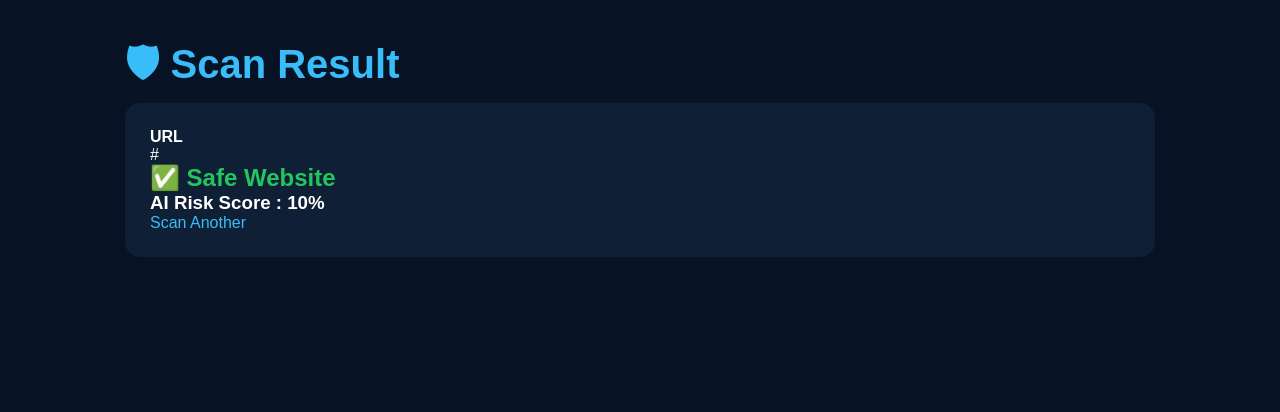
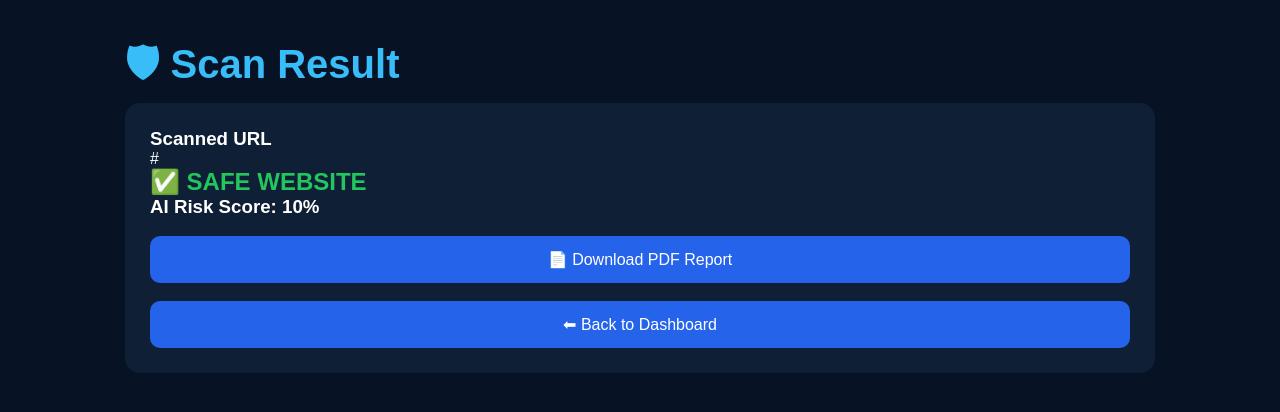
Before and after one commit to Shivani-j-git/PhishShield-AI, a Flask app: template templates/result.html in a window 1280 px wide. Shown: the top 412 px of the page. Run offline with Flask 3, Linux system fonts and the light colour scheme; the template is opened without the code that fills it: most values are stand-ins (such as "Sample title", 1, 10 or a date in 2020).

Commit message:
Update result page title and content formatting

```diff
--- a/templates/result.html
+++ b/templates/result.html
@@ -1,31 +1,42 @@
 <!DOCTYPE html>
 <html>
 <head>
-    <title>Result</title>
+    <title>PhishShield AI - Result</title>
     <link rel="stylesheet" href="/static/style.css">
 </head>
 <body>
 
 <div class="container">
 
-<h1>🛡 Scan Result</h1>
+    <h1>🛡 Scan Result</h1>
 
-<div class="card">
+    <div class="card">
 
-<p><b>URL</b></p>
-<p>{{url}}</p>
+        <h3>Scanned URL</h3>
+        <p>{{ url }}</p>
 
-{% if result=="Phishing" %}
-<h2 class="danger">⚠ Phishing Website</h2>
-{% else %}
-<h2 class="safe">✅ Safe Website</h2>
-{% endif %}
+        {% if result == "Phishing" %}
+            <h2 class="danger">⚠ PHISHING WEBSITE</h2>
+        {% else %}
+            <h2 class="safe">✅ SAFE WEBSITE</h2>
+        {% endif %}
 
-<h3>AI Risk Score : {{score}}%</h3>
+        <h3>AI Risk Score: {{ score }}%</h3>
 
-<a href="/">Scan Another</a>
+        <br>
 
-</div>
+        <!-- PDF Download Button -->
+        <a href="/{{ pdf }}" download>
+            <button>📄 Download PDF Report</button>
+        </a>
+
+        <br><br>
+
+        <a href="/">
+            <button>⬅ Back to Dashboard</button>
+        </a>
+
+    </div>
 
 </div>
 
```
